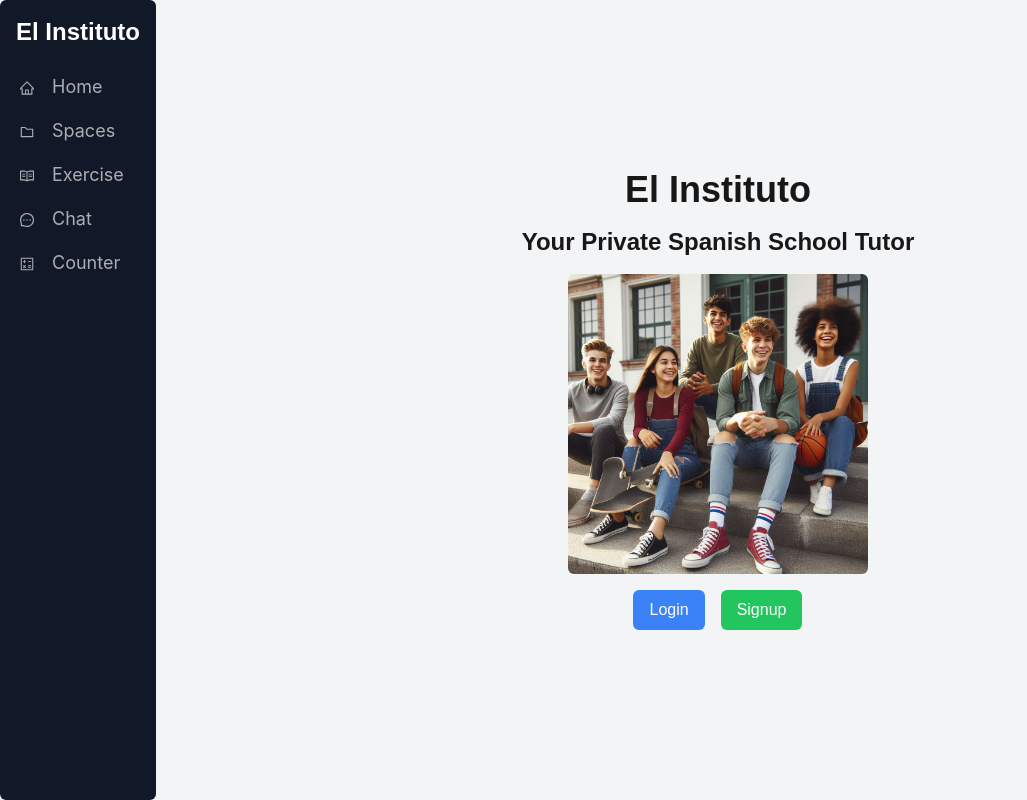
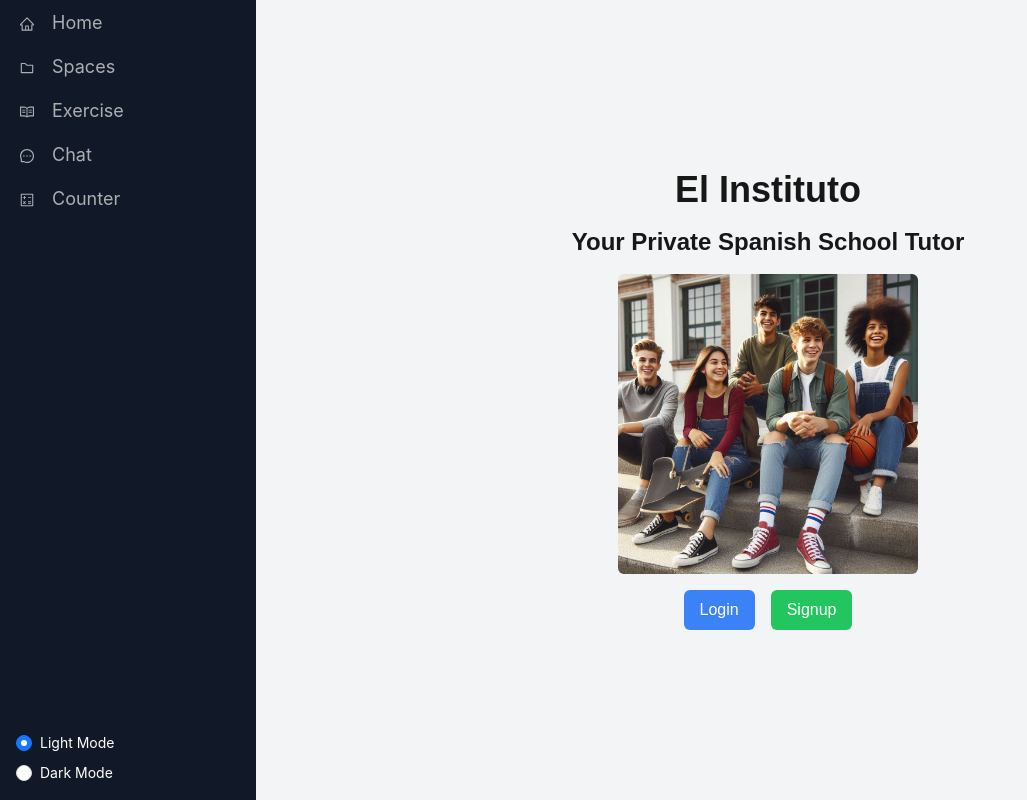
Before and after one commit to DominikTenerife/el-instituto, a Next.js app: page / in a window 1280 px wide. Shown: the whole page, without its empty margins (0-1027 px from the left). Built offline with nearby package versions, Linux system fonts and the light colour scheme.

Commit message:
dark mode state in redux

```diff
--- a/src/app/spaces/page.tsx
+++ b/src/app/spaces/page.tsx
@@ -2,10 +2,13 @@
 "use client";
 
 import { useState } from 'react';
+import { useSelector } from 'react-redux';
 import { InboxOutlined, LeftOutlined, RightOutlined, DesktopOutlined } from '@ant-design/icons';
-import { message, Upload, Radio,  Button } from 'antd';
+import { message, Upload, Radio, Button  } from 'antd';
 import type { UploadProps } from 'antd';
 import CreateSpaceModal from '@/components/modals/CreateSpaceModal';
+import { RootState } from '@/redux/store';
+
 
 const { Dragger } = Upload;
 
@@ -35,6 +38,8 @@ export default function UploadPage() {
   const [utilityBarDisplay, setUtilityBarDisplay] = useState('block');
   const [rightArrowDisplay, setRightArrowDisplay] = useState('hidden');
   const [isModalVisible, setIsModalVisible] = useState(false);
+  const isDarkMode = useSelector((state: RootState) => state.darkMode.isDarkMode);
+
 
   const handleHideUtilityBar = () => {
     setUtilityBarVisible(false);
@@ -59,6 +64,8 @@ export default function UploadPage() {
   const handleCloseModal = () => {
     setIsModalVisible(false);
   };
+
+
 
   return (
     <div className="flex min-h-screen w-full">
@@ -97,7 +104,7 @@ export default function UploadPage() {
         </div>
 
       </div>
-      <div className={`${widths.right} bg-transparent flex flex-col items-center justify-center relative`}>
+      <div className={`${widths.right} ${isDarkMode ? 'bg-gray-800 text-white' : 'bg-transparent text-black'} flex flex-col items-center justify-center relative`}>
         <div className={`absolute top-4 left-4 ${rightArrowDisplay}`} onClick={handleShowUtilityBar} title="Show utility bar">
           <RightOutlined className="text-gray-400 hover:text-black text-3xl cursor-pointer" />
         </div>
--- a/src/components/Navbar.tsx
+++ b/src/components/Navbar.tsx
@@ -1,8 +1,12 @@
+'use client';
 // src/components/Navbar.tsx
 import Link from 'next/link';
-import { Menu } from 'antd';
+import { Menu, Radio } from 'antd';
 import { FolderOutlined, HomeOutlined, CalculatorOutlined, ReadOutlined, MessageOutlined } from '@ant-design/icons';
 import type { MenuProps } from 'antd';
+import { useSelector, useDispatch } from 'react-redux';
+import { RootState } from '@/redux/store';
+import { setDarkMode } from '@/redux/slices/darkModeSlice';
 
 type MenuItem = Required<MenuProps>['items'][number];
 
@@ -61,17 +65,24 @@ const items: MenuItem[] = [
 ];
 
 export default function Navbar() {
+  const isDarkMode = useSelector((state: RootState) => state.darkMode.isDarkMode);
+  const dispatch = useDispatch();
+
+  const handleToggleDarkMode = (e) => {
+    dispatch(setDarkMode(e.target.value === 'dark'));
+  };
+
   return (
-    <div className="h-screen w-100 bg-gray-900 relative z-50 rounded-md">
-      <div className="text-white text-2xl font-bold p-4">
-        El Instituto
+    <div className="h-screen w-64 bg-gray-900 relative flex flex-col justify-between">
+      <div>
+        <Menu mode="vertical" theme="dark" items={items} className="bg-gray-900" />
       </div>
-      <Menu
-        mode="vertical"
-        theme="dark"
-        items={items}
-        className="bg-gray-900"
-      />
+      <div className="p-4">
+        <Radio.Group onChange={handleToggleDarkMode} value={isDarkMode ? 'dark' : 'light'} className="flex flex-col space-y-2">
+          <Radio value="light" className="text-white">Light Mode</Radio>
+          <Radio value="dark" className="text-white">Dark Mode</Radio>
+        </Radio.Group>
+      </div>
     </div>
   );
 }
--- /dev/null
+++ b/src/redux/slices/darkModeSlice.ts
@@ -0,0 +1,20 @@
+// src/redux/slices/darkModeSlice.ts
+import { createSlice } from '@reduxjs/toolkit';
+
+const darkModeSlice = createSlice({
+  name: 'darkMode',
+  initialState: {
+    isDarkMode: false,
+  },
+  reducers: {
+    toggleDarkMode: (state) => {
+      state.isDarkMode = !state.isDarkMode;
+    },
+    setDarkMode: (state, action) => {
+      state.isDarkMode = action.payload;
+    },
+  },
+});
+
+export const { toggleDarkMode, setDarkMode } = darkModeSlice.actions;
+export default darkModeSlice.reducer;
--- a/src/redux/store.ts
+++ b/src/redux/store.ts
@@ -1,9 +1,11 @@
 import { configureStore } from '@reduxjs/toolkit';
 import counterReducer from './slices/counterSlice';
+import darkModeReducer from './slices/darkModeSlice';
 
 const store = configureStore({
   reducer: {
     counter: counterReducer,
+    darkMode: darkModeReducer,
   },
 });
 
```
